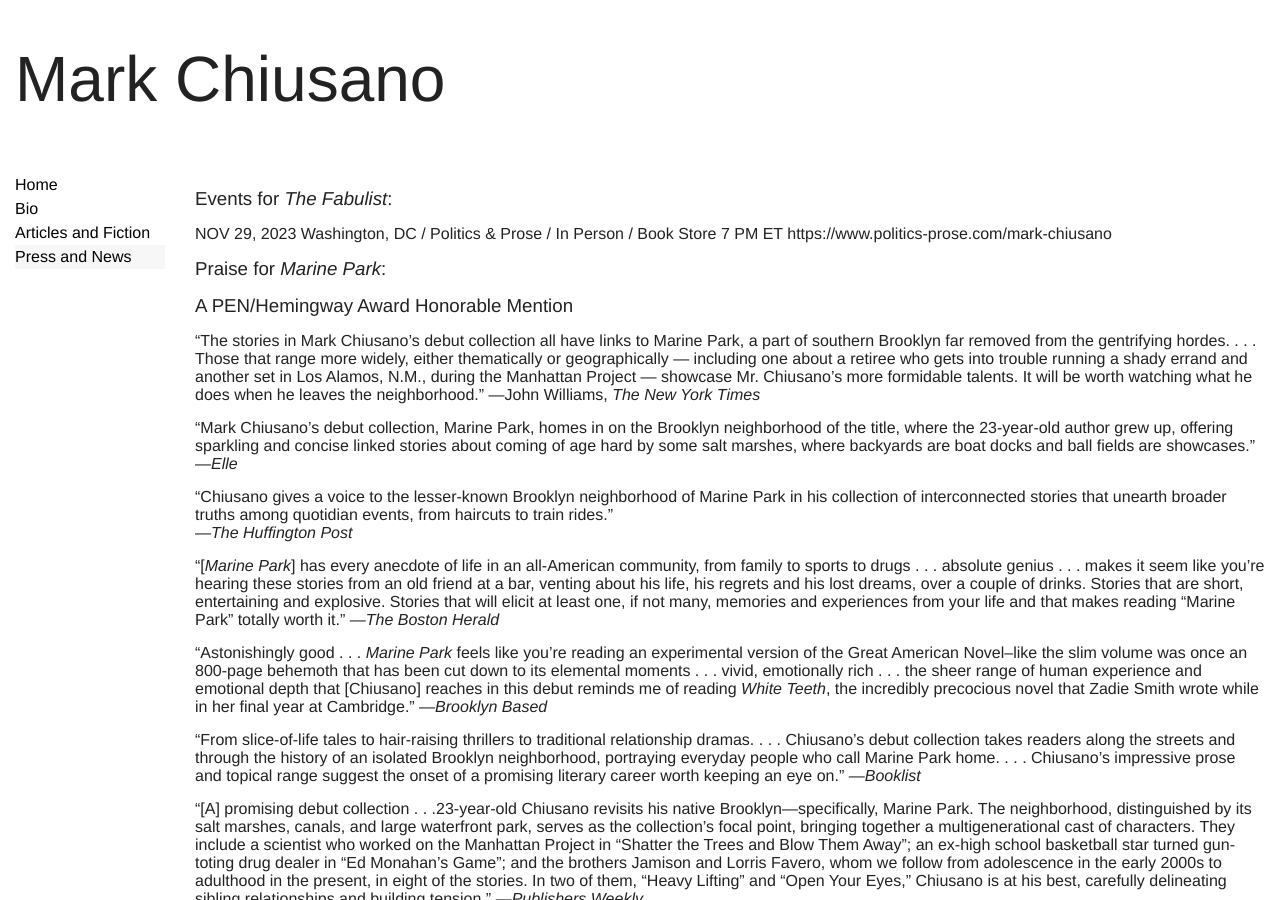
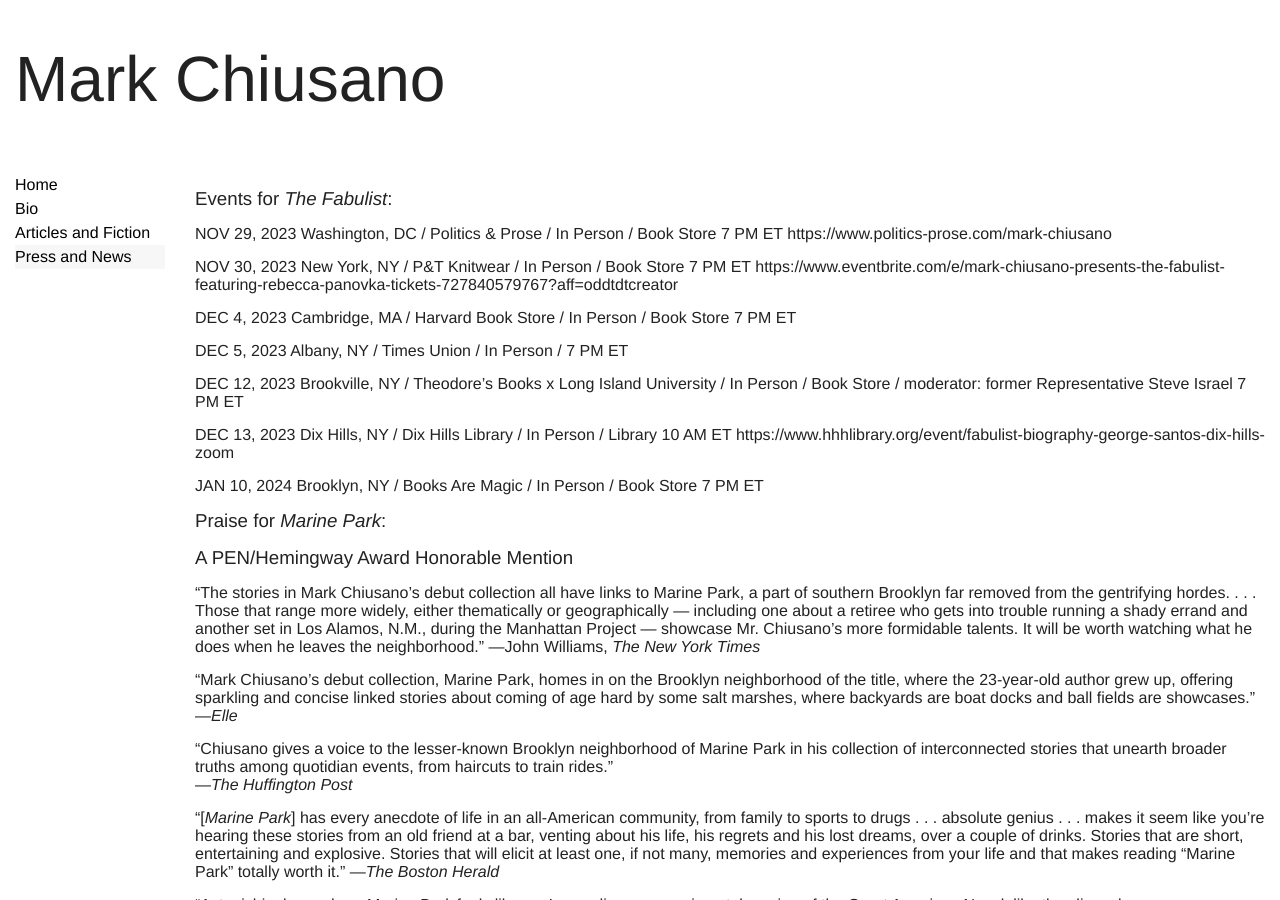
Before and after one commit to mjchiusano/mjchiusano.github.io, a Jekyll site: the page built from press.html, in a window 1280 px wide and 900 px high. Built offline with Jekyll 4.4.1, drawn with Linux system fonts in a browser that asks for light colours; Markdown is read by kramdown in place of the engine named in the settings.

Commit message:
Update press.html
more events

```diff
--- a/press.html
+++ b/press.html
@@ -7,6 +7,18 @@ title: Press and Events
 <h3 class="gutter-pad-bottom">Events for <i>The Fabulist</i>:</h3>
 
 <p class="gutter-pad-bottom">NOV 29, 2023    Washington, DC / Politics & Prose / In Person / Book Store 7 PM ET  https://www.politics-prose.com/mark-chiusano</p>
+
+<p class="gutter-pad-bottom">NOV 30, 2023    New York, NY / P&T Knitwear / In Person / Book Store 7 PM ET https://www.eventbrite.com/e/mark-chiusano-presents-the-fabulist-featuring-rebecca-panovka-tickets-727840579767?aff=oddtdtcreator</p>
+
+<p class="gutter-pad-bottom">DEC 4, 2023    Cambridge, MA / Harvard Book Store / In Person / Book Store 7 PM ET</p>
+
+<p class="gutter-pad-bottom">DEC 5, 2023    Albany, NY / Times Union / In Person / 7 PM ET</p>
+
+<p class="gutter-pad-bottom">DEC 12, 2023    Brookville, NY / Theodore’s Books x Long Island University / In Person / Book Store / moderator: former Representative Steve Israel 7 PM ET</p>
+
+<p class="gutter-pad-bottom">DEC 13, 2023    Dix Hills, NY / Dix Hills Library / In Person / Library 10 AM ET https://www.hhhlibrary.org/event/fabulist-biography-george-santos-dix-hills-zoom</p>
+
+<p class="gutter-pad-bottom">JAN 10, 2024    Brooklyn, NY / Books Are Magic / In Person / Book Store 7 PM ET</p>
 
 <h3 class="gutter-pad-bottom">Praise for <i>Marine Park</i>:</h3>
 
```
